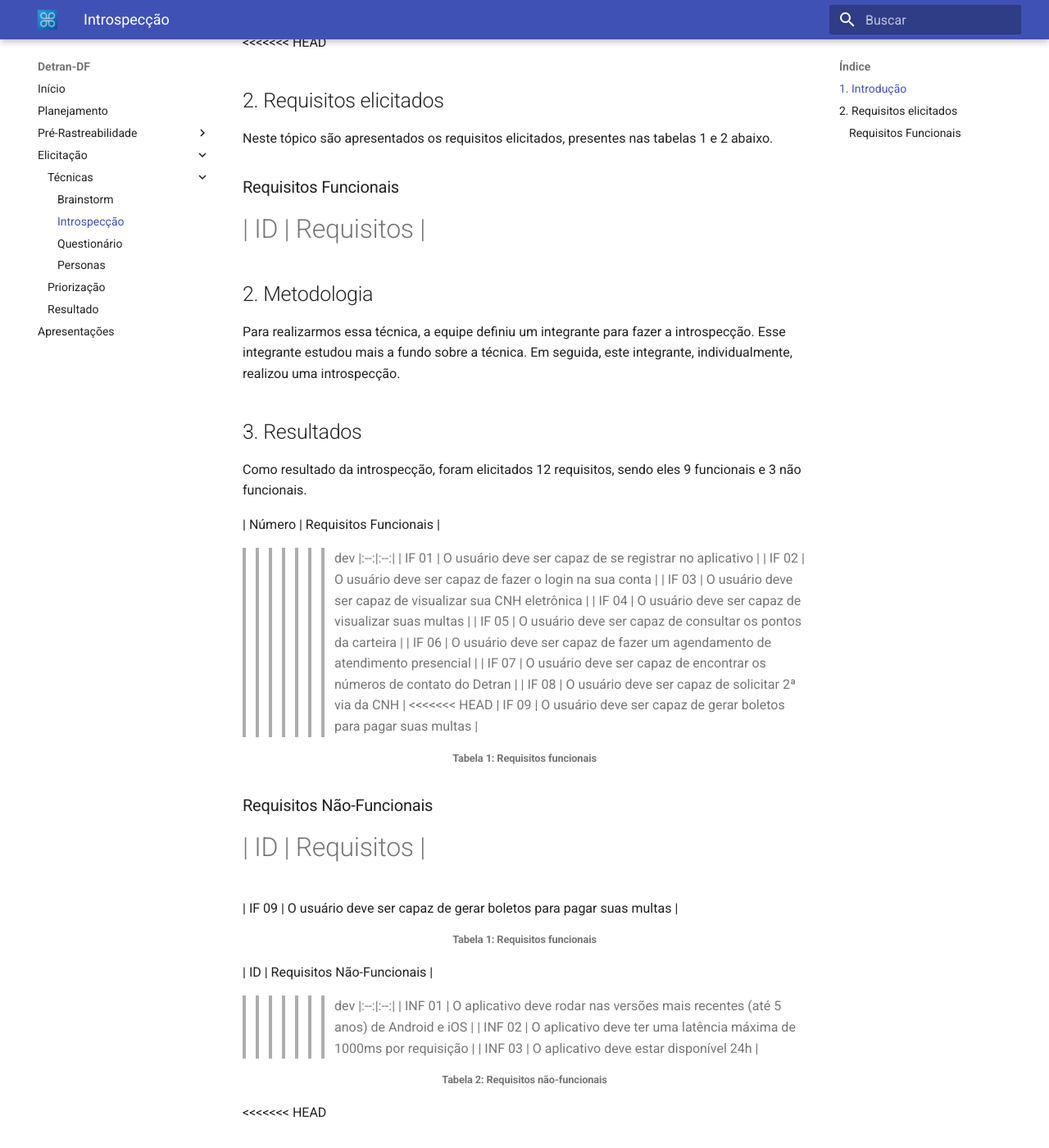
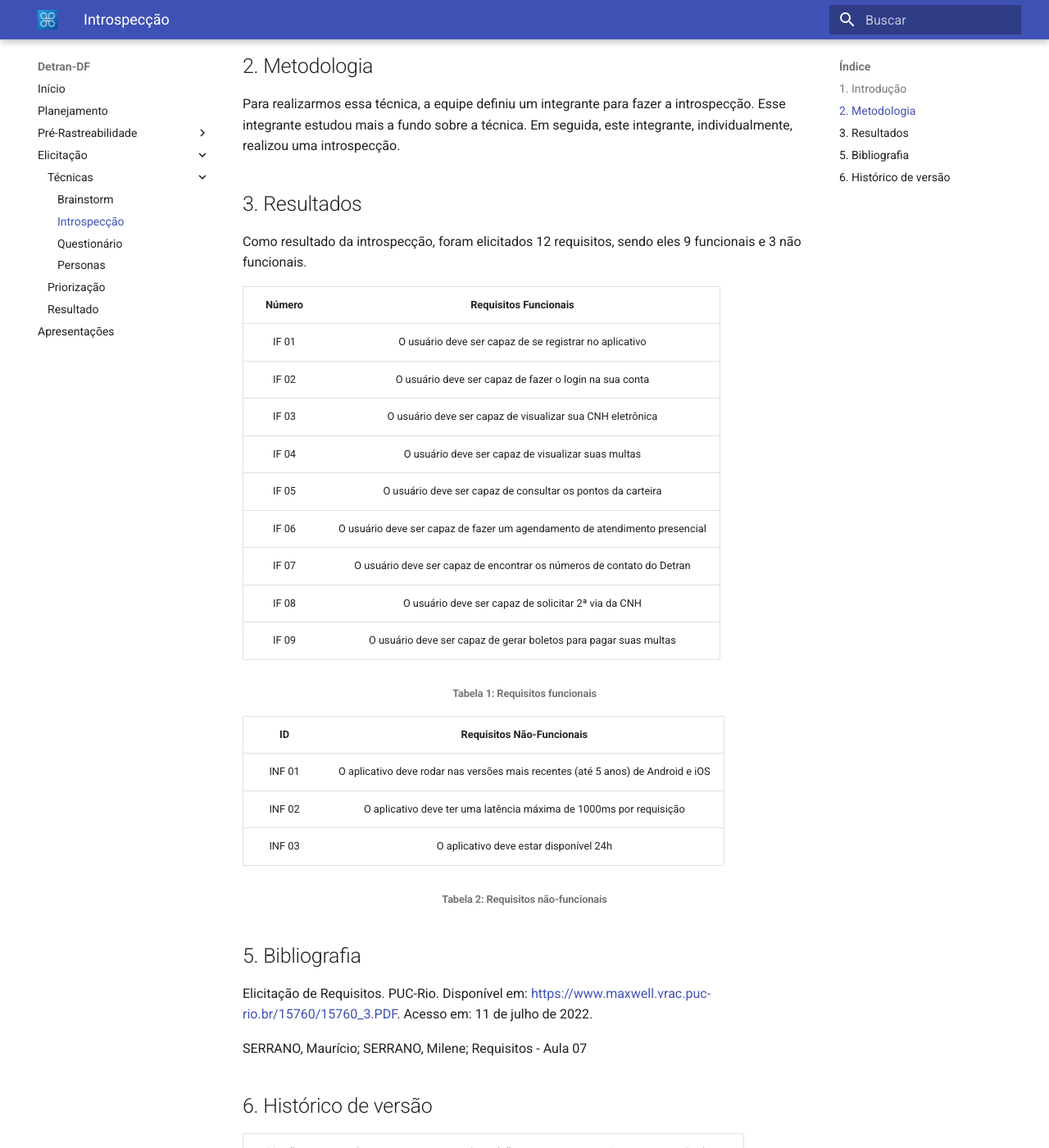
Before and after one commit to Requisitos-de-Software/2022.1-DetranDF, an MkDocs documentation site: the page built from docs/elicitação/introspeccao.md, in a window 1280 px wide and 1400 px high, scrolled down 310 px. Shown: the whole window at 82% size. Built offline with MkDocs 1.6.1 and Material for MkDocs 9.7.7, drawn with Linux system fonts in a browser that asks for light colours; some of the changed text lies outside the part shown.

Commit message:
fix: conflicts in merge

```diff
--- a/docs/elicitação/introspeccao.md
+++ b/docs/elicitação/introspeccao.md
@@ -3,14 +3,6 @@
 ## 1. Introdução
 A introspecção é uma técnica de elicitação de requisitos que se baseia em imaginar que tipo de sistema você iria querer se estivesse executando esta tarefa, utilizando este equipamento, entre outros. Ou seja, imaginar que propriedades um sistema deveria possuir de forma a obter sucesso.
 
-<<<<<<< HEAD
-## 2. Requisitos elicitados
-
-Neste tópico são apresentados os requisitos elicitados, presentes nas tabelas 1 e 2 abaixo.
-
-### Requisitos Funcionais
-| ID | Requisitos |
-=======
 ## 2. Metodologia
 Para realizarmos essa técnica, a equipe definiu um integrante para fazer a introspecção. Esse integrante estudou mais a fundo sobre a técnica. Em seguida, este integrante, individualmente, realizou uma introspecção.
 
@@ -19,7 +11,6 @@
 
 
 | Número | Requisitos Funcionais |
->>>>>>> dev
 |:--:|:--:|
 | IF 01 | O usuário deve ser capaz de se registrar no aplicativo |
 | IF 02 | O usuário deve ser capaz de fazer o login na sua conta |
@@ -29,35 +20,16 @@
 | IF 06 | O usuário deve ser capaz de fazer um agendamento de atendimento presencial |
 | IF 07 | O usuário deve ser capaz de encontrar os números de contato do Detran |
 | IF 08 | O usuário deve ser capaz de solicitar 2ª via da CNH |
-<<<<<<< HEAD
-| IF 09 | O usuário deve ser capaz de gerar boletos para pagar suas multas |
-<h6 align = "center">Tabela 1: Requisitos funcionais</h6>
-
-### Requisitos Não-Funcionais
-| ID | Requisitos |
-=======
 | IF 09 | O usuário deve ser capaz de gerar boletos para pagar suas multas |
 <h6 align = "center">Tabela 1: Requisitos funcionais</h6>
 
 | ID | Requisitos Não-Funcionais |
->>>>>>> dev
 |:--:|:--:|
 | INF 01 | O aplicativo deve rodar nas versões mais recentes (até 5 anos) de Android e iOS |
 | INF 02 | O aplicativo deve ter uma latência máxima de 1000ms por requisição |
 | INF 03 | O aplicativo deve estar disponível 24h |
 <h6 align = "center">Tabela 2: Requisitos não-funcionais</h6>
 
-<<<<<<< HEAD
-## 4. Referências
-
-> Elicitação de Requisitos. PUC-Rio. Disponível em: <https://www.maxwell.vrac.puc-rio.br/15760/15760_3.PDF>. Acesso em: 11 de jul. de 2022.
-
-## 5. Histórico de versão
-| Versão | Data       | Descrição                                           | Autor        | Revisor |
-| ------ | ---------- | --------------------------------------------------- | ------------ | --------|
-| 1.0    | 11/07/2022 | Criação do documento | Christian Fleury Alencar Siqueira | Matheus Costa |
-| 1.1    | 13/07/2022 | Revisão do documento | Matheus Costa | Christian Fleury Alencar Siqueira
-=======
 ## 5. Bibliografia
 Elicitação de Requisitos. PUC-Rio. Disponível em: <https://www.maxwell.vrac.puc-rio.br/15760/15760_3.PDF>. Acesso em: 11 de julho de 2022.
 
@@ -69,4 +41,3 @@
 |  0.1   |  11/07/2022  |      Criação do documento      | Christian | Arthur  |
 |  0.2   |  12/07/2022  |     Adicionado metodologia     | Christian | Arthur  |
 |  0.3   |  12/07/2022  | Correções de legendas e layout |   Paulo   |  Todos  |
->>>>>>> dev
```
